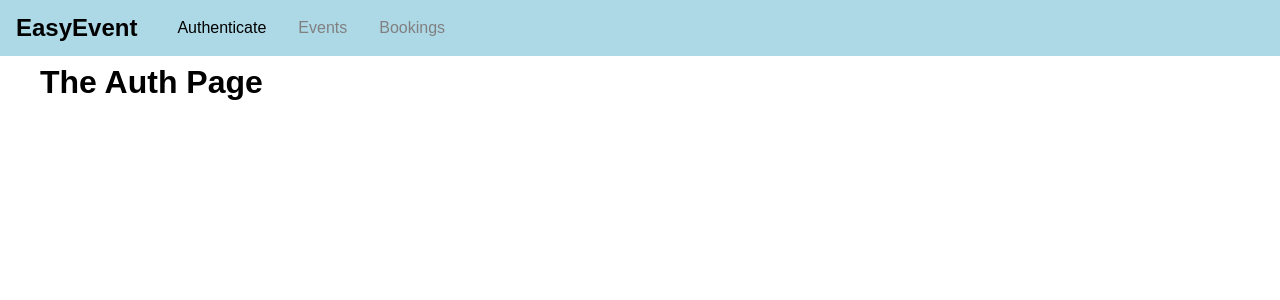
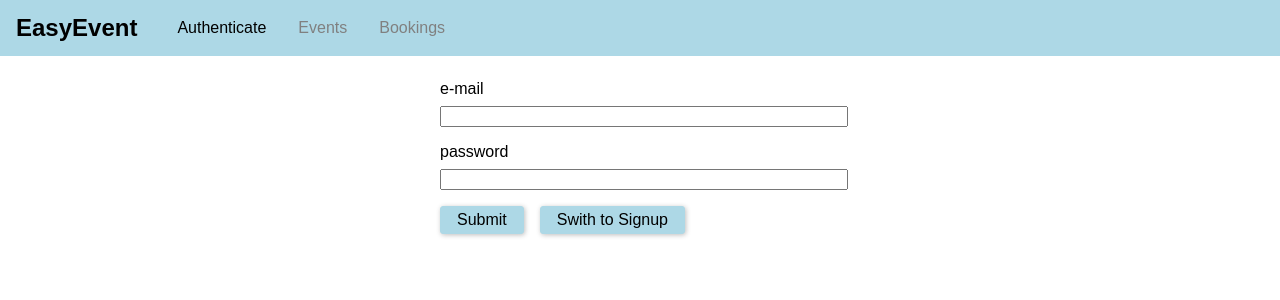
Before and after one commit to farhandesign/event-booking, a React (Create React App) app in the folder frontend/: page /auth in a window 1280 px wide. Shown: the top 300 px of the page. Built offline with nearby package versions, Linux system fonts and the light colour scheme.

Commit message:
Hitting the Api

```diff
--- /dev/null
+++ b/frontend/src/pages/Auth.css
@@ -0,0 +1,36 @@
+.auth-form {
+  width: 25rem;
+  max-width: 80%;
+  margin: 5rem auto;
+}
+
+.form-control label,
+.form-control input {
+  width: 100%;
+  display: block;
+}
+
+.form-control label {
+  margin-bottom: 0.5rem;
+}
+
+.form-control {
+  margin-bottom: 1rem;
+}
+
+.form-actions button {
+  background: lightblue;
+  font: inherit;
+  border: 1px solid lightblue;
+  border-radius: 3px;
+  padding: 0.25rem 1rem;
+  margin-right: 1rem;
+  box-shadow: 1px 1px 5px rgba(0,0,0,0.26);
+  cursor: pointer;
+}
+
+.form-actions button:hover,
+.form-actions button:active {
+  background: #01d1d1;
+  border-color: #01d1d1;
+}
--- a/frontend/src/pages/Auth.js
+++ b/frontend/src/pages/Auth.js
@@ -1,9 +1,99 @@
 import React, { Component } from 'react';
 
+import './Auth.css';
+
 class AuthPage extends Component {
+  state = {
+    isLogin: true
+  }
+
+  constructor(props) {
+    super(props);
+    this.emailEl = React.createRef();
+    this.passwordEl = React.createRef();
+  }
+
+  switchModeHandler = () => {
+    this.setState(prevState => {
+      return {isLogin: !prevState.isLogin};
+    })
+  }
+
+  submitHandler = (event) => {
+    event.preventDefault();
+    const email = this.emailEl.current.value;
+    const password = this.passwordEl.current.value;
+
+    if (email.trim().length === 0 || password.trim().length === 0) {
+      return;
+    }
+
+    let requestBody = {
+      query: `
+        query {
+          login(email: "${email}", password: "${password}") {
+            userId
+            token
+            tokenExpiration
+          }
+        }
+      `
+    };
+
+    if (!this.state.isLogin) {
+      requestBody = {
+        query: `
+          mutation {
+            createUser(userInput: {email: "${email}", password: "${password}"}) {
+              _id
+              email
+            }
+          }
+        `
+      };
+    }
+
+
+
+    fetch('http://localhost:3500/graphql', {
+      method: 'POST',
+      body: JSON.stringify(requestBody),
+      headers: {
+        'Content-Type': 'application/json'
+      }
+    })
+    .then(res => {
+      if (res.status !== 200 && res.status !== 201) {
+        throw new Error('Failed')
+      }
+      return res.json();
+    })
+    .then(resData => {
+      console.log(resData);
+    })
+    .catch(err => {
+      console.log(err);
+    });
+  };
+
   render() {
     return (
-      <h1>The Auth Page</h1>
+      <form className="auth-form" onSubmit={this.submitHandler}>
+        <div className="form-control">
+          <label htmlFor="email">e-mail</label>
+          <input type="email" id="email" ref={this.emailEl} />
+        </div>
+        <div className="form-control">
+          <label htmlFor="password">password</label>
+          <input type="password" id="password" ref={this.passwordEl} />
+        </div>
+        <div className="form-actions">
+          <button type="submit">Submit</button>
+          <button type="button" onClick={this.switchModeHandler}>
+            Swith to {this.state.isLogin ? 'Signup' : 'Login'}
+          </button>
+        </div>
+      </form>
     );
   }
 }
```
Also changed, not shown: 1 other file (tests, documents, lock files or other folders).
